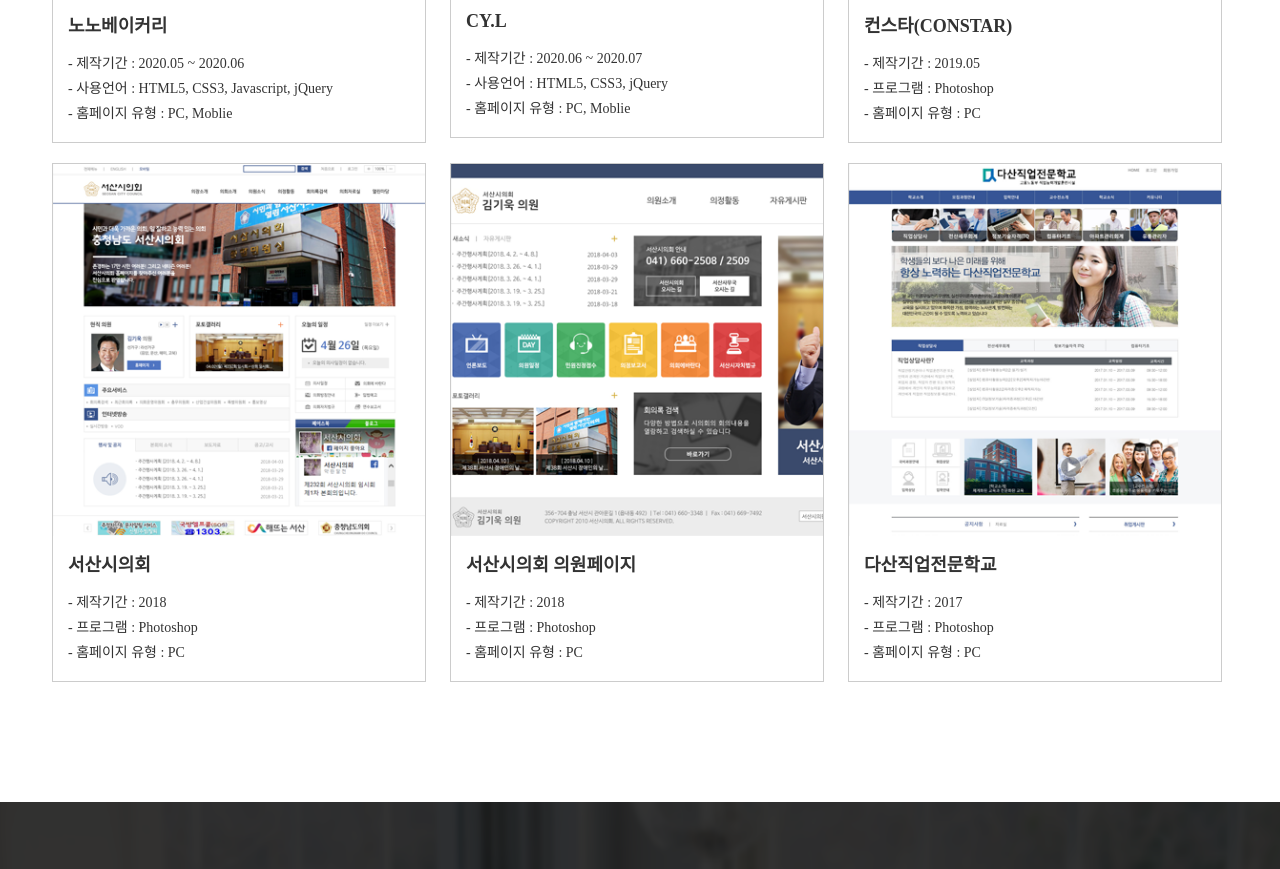
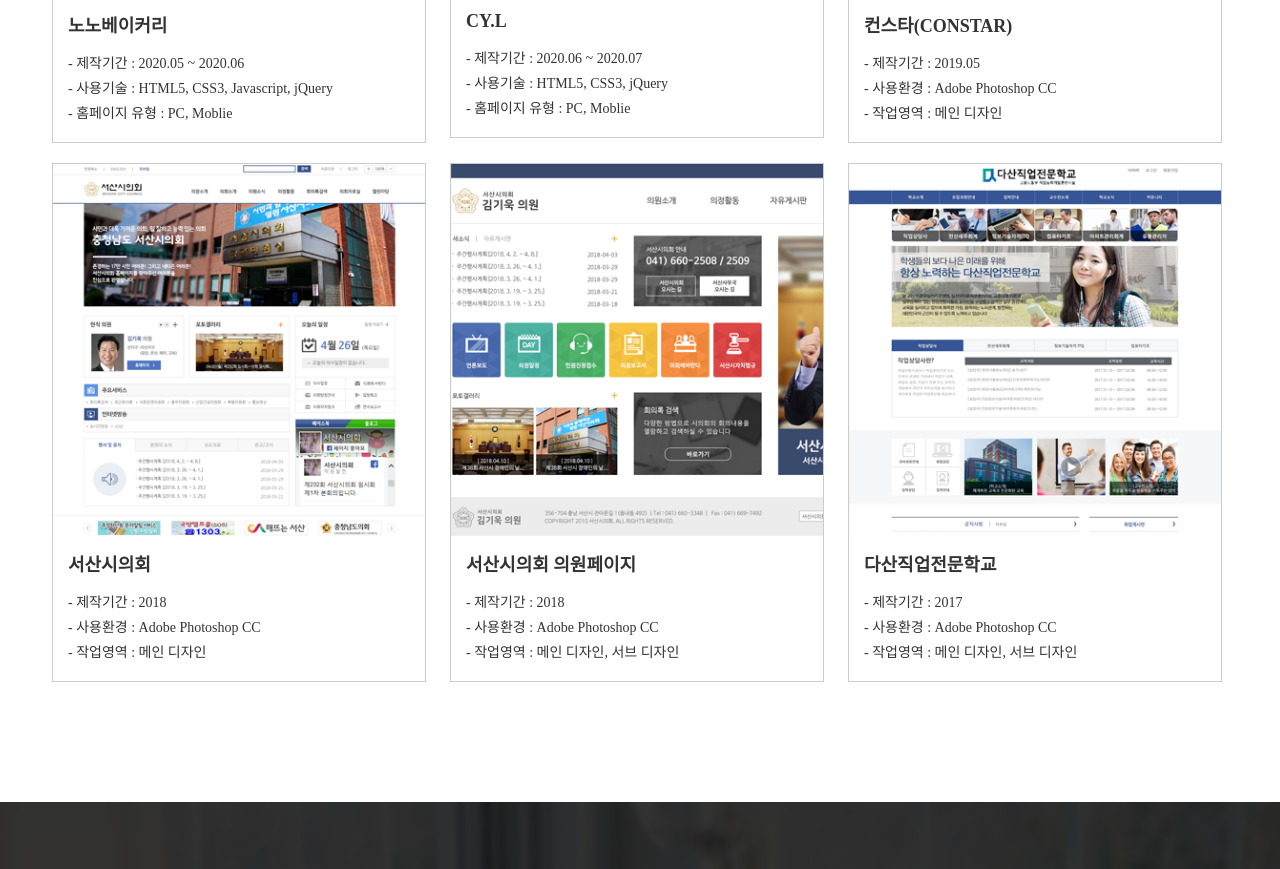
Before and after one commit to yun1025/portfolio, a plain HTML site: page index.html in a window 1280 px wide. Shown: the part 2988-3857 px from the top of the page. Drawn offline with Linux system fonts and the light colour scheme; a web font is replaced by a local one.

Commit message:
Update : 포트폴리오 설명 수정

```diff
--- a/index.html
+++ b/index.html
@@ -171,7 +171,7 @@
 						<ul>
 							<li><h4>노노베이커리</h4></li>
 							<li>- 제작기간 : 2020.05 ~ 2020.06</li>
-							<li>- 사용언어 : HTML5, CSS3, Javascript, jQuery</li>
+							<li>- 사용기술 : HTML5, CSS3, Javascript, jQuery</li>
 							<li>- 홈페이지 유형 : PC, Moblie</li>
 						</ul>
 
@@ -187,7 +187,7 @@
 						<ul>
 							<li><h4>CY.L</h4></li>
 							<li>- 제작기간 : 2020.06 ~ 2020.07</li>
-							<li>- 사용언어 : HTML5, CSS3, jQuery</li>
+							<li>- 사용기술 : HTML5, CSS3, jQuery</li>
 							<li>- 홈페이지 유형 : PC, Moblie</li>
 						</ul>
 
@@ -203,8 +203,8 @@
 						<ul>
 							<li><h4>컨스타(CONSTAR)</h4></li>
 							<li>- 제작기간 : 2019.05</li>
-							<li>- 프로그램 : Photoshop</li>
-							<li>- 홈페이지 유형 : PC</li>
+							<li>- 사용환경 : Adobe Photoshop CC</li>
+							<li>- 작업영역 : 메인 디자인</li>
 						</ul>
 
 						<div class="hover">
@@ -217,8 +217,8 @@
 						<ul>
 							<li><h4>서산시의회</h4></li>
 							<li>- 제작기간 : 2018</li>
-							<li>- 프로그램 : Photoshop</li>
-							<li>- 홈페이지 유형 : PC</li>
+							<li>- 사용환경 : Adobe Photoshop CC</li>
+							<li>- 작업영역 : 메인 디자인</li>
 						</ul>
 
 						<div class="hover">
@@ -231,8 +231,8 @@
 						<ul>
 							<li><h4>서산시의회 의원페이지</h4></li>
 							<li>- 제작기간 : 2018</li>
-							<li>- 프로그램 : Photoshop</li>
-							<li>- 홈페이지 유형 : PC</li>
+							<li>- 사용환경 : Adobe Photoshop CC</li>
+							<li>- 작업영역 : 메인 디자인, 서브 디자인</li>
 						</ul>
 
 						<div class="hover">
@@ -245,8 +245,8 @@
 						<ul>
 							<li><h4>다산직업전문학교</h4></li>
 							<li>- 제작기간 : 2017</li>
-							<li>- 프로그램 : Photoshop</li>
-							<li>- 홈페이지 유형 : PC</li>
+							<li>- 사용환경 : Adobe Photoshop CC</li>
+							<li>- 작업영역 : 메인 디자인, 서브 디자인</li>
 						</ul>
 
 						<div class="hover">
```
